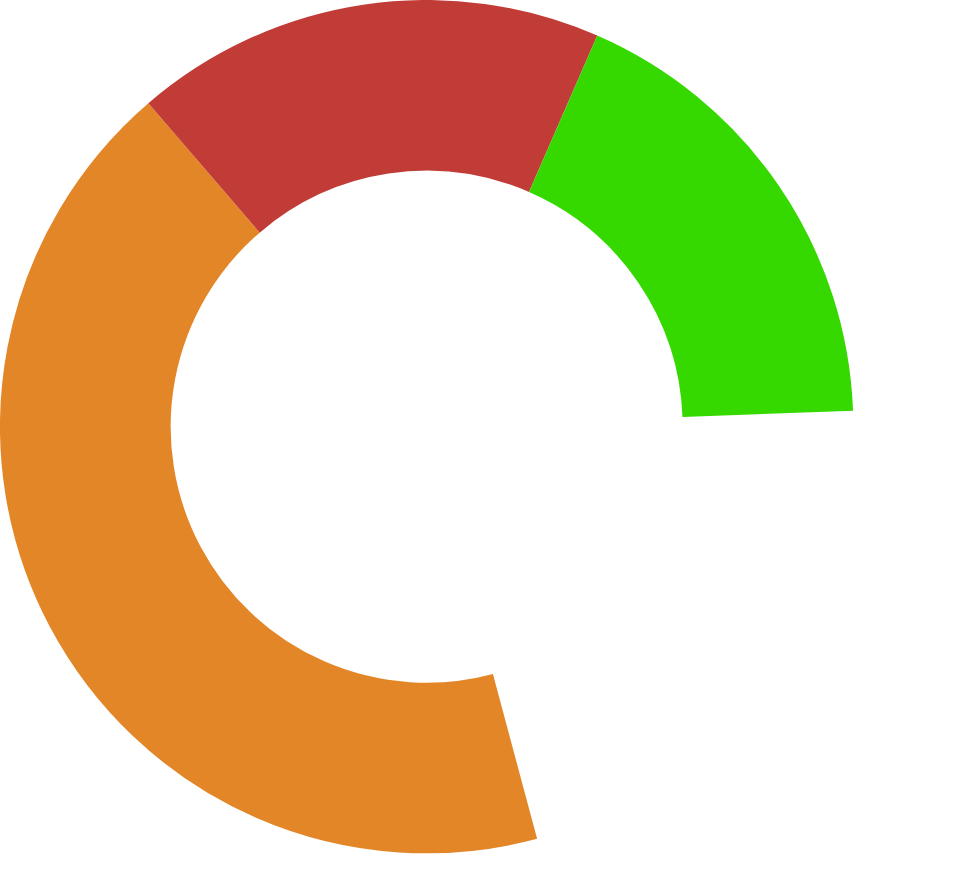
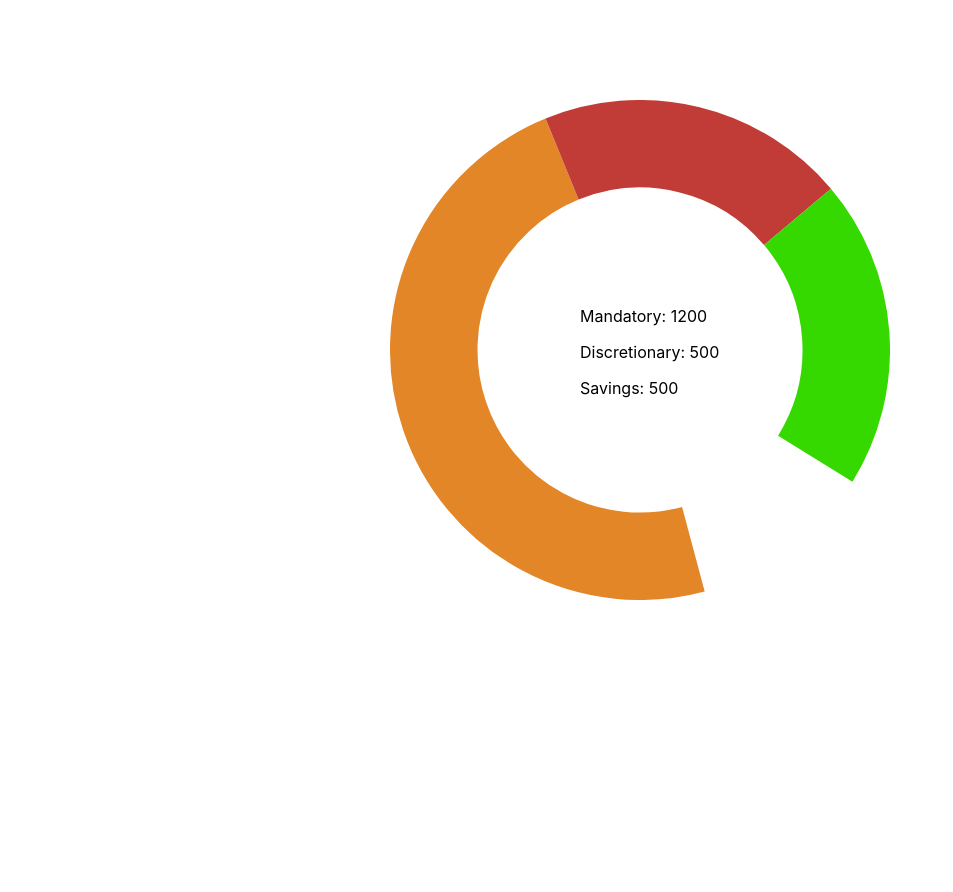
Before and after one commit to j-grooms/budget-app, a React (Create React App) app: page / in a window 1280 px wide. Shown: the top 892 px of the page, without its empty margins (0-953 px from the left). After the commit the page ends 800 px from the top, so only its background shows below. Built offline with nearby package versions, Linux system fonts and the light colour scheme.

Commit message:
tweaking chart, adding legend

```diff
--- a/src/components/Chart/chart.css
+++ b/src/components/Chart/chart.css
@@ -1,11 +1,25 @@
-.chart-inner-text {
+.chart-container {
+    position: relative;
+    width: 500px;
+    height: auto;
+    margin: 100px auto;
+}
+
+.chart-legend {
     position: absolute;
-    /* top: 0;
+    top: 190px;
+    left: 190px;
+}
+
+
+/* .chart-inner-text {
+    position: absolute;
+    top: 0;
     right: 0;
     left: 0;
-    bottom: 0; */
+    bottom: 0;
     padding-top: 40%;
     text-align: center;
     font-size: 13px;
     z-index: -1;
-}
+} */
--- a/src/components/Chart/index.js
+++ b/src/components/Chart/index.js
@@ -1,5 +1,5 @@
 import React from "react";
-import { useHistory } from 'react-router-dom';
+import { useHistory } from "react-router-dom";
 
 import { PieChart } from "react-minimal-pie-chart";
 import "./chart.css";
@@ -14,22 +14,23 @@ const Chart = () => {
 		{ title: "Savings", value: 500, color: "#35D900" },
 	];
 
-	const labelStyle = {
-		fontSize: "2pt",
-		fontWeight: "700",
-		fill: "#000000",
-		textDecoration: "underline",
-		cursor: "pointer",
-	};
+	// const labelStyle = {
+	// 	fontSize: "2pt",
+	// 	fontWeight: "700",
+	// 	fill: "#000000",
+	// 	textDecoration: "underline",
+	// 	cursor: "pointer",
+	// };
 
-	const segmentsStyle = {cursor: "pointer"};
+	const segmentsStyle = { cursor: "pointer" };
 
 	const onClick = (e, index) => {
-		history.push(`/category/${data[index].title.toLowerCase()}`)
-	}
+		history.push(`/category/${data[index].title.toLowerCase()}`);
+	};
 
 	return (
 		// TODO: Build legend for chart?
+		<div className="chart-container">
 			<PieChart
 				// data, click handler
 				data={data}
@@ -39,16 +40,20 @@ const Chart = () => {
 				// chart
 				animate={true}
 				startAngle={75} // start of 1st segment
-			viewBoxSize={[150, 150]} // makes the resulting svg smaller
-			totalValue={2800} // TODO: add user's monthly budget when API routes exist
-			lineWidth={40} // makes the pie chart a donut chart
-
+				totalValue={2500} // TODO: add user's monthly budget when API routes exist
+				lineWidth={35} // makes the pie chart a donut chart
 
 				// labels
 				// label={(data) => data.dataEntry.title}
 				// labelStyle={labelStyle}
 				// labelPosition={78}
 			/>
+			<div className="chart-legend">
+				<p>Mandatory: {data[0].value}</p>
+				<p>Discretionary: {data[1].value}</p>
+				<p>Savings: {data[2].value}</p>
+			</div>
+		</div>
 	);
 };
 
```
Lines whose indentation alone changed are shown as unchanged.
